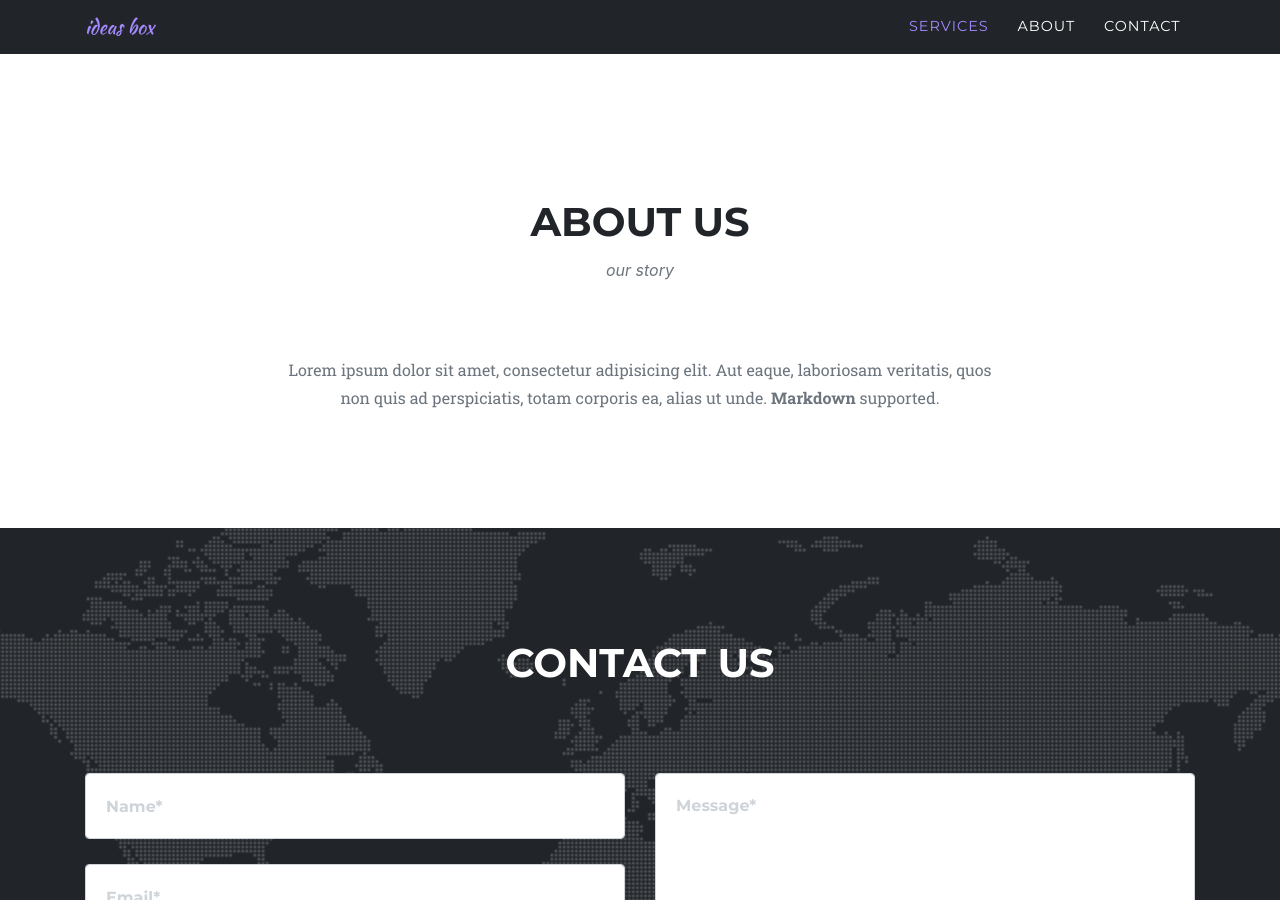
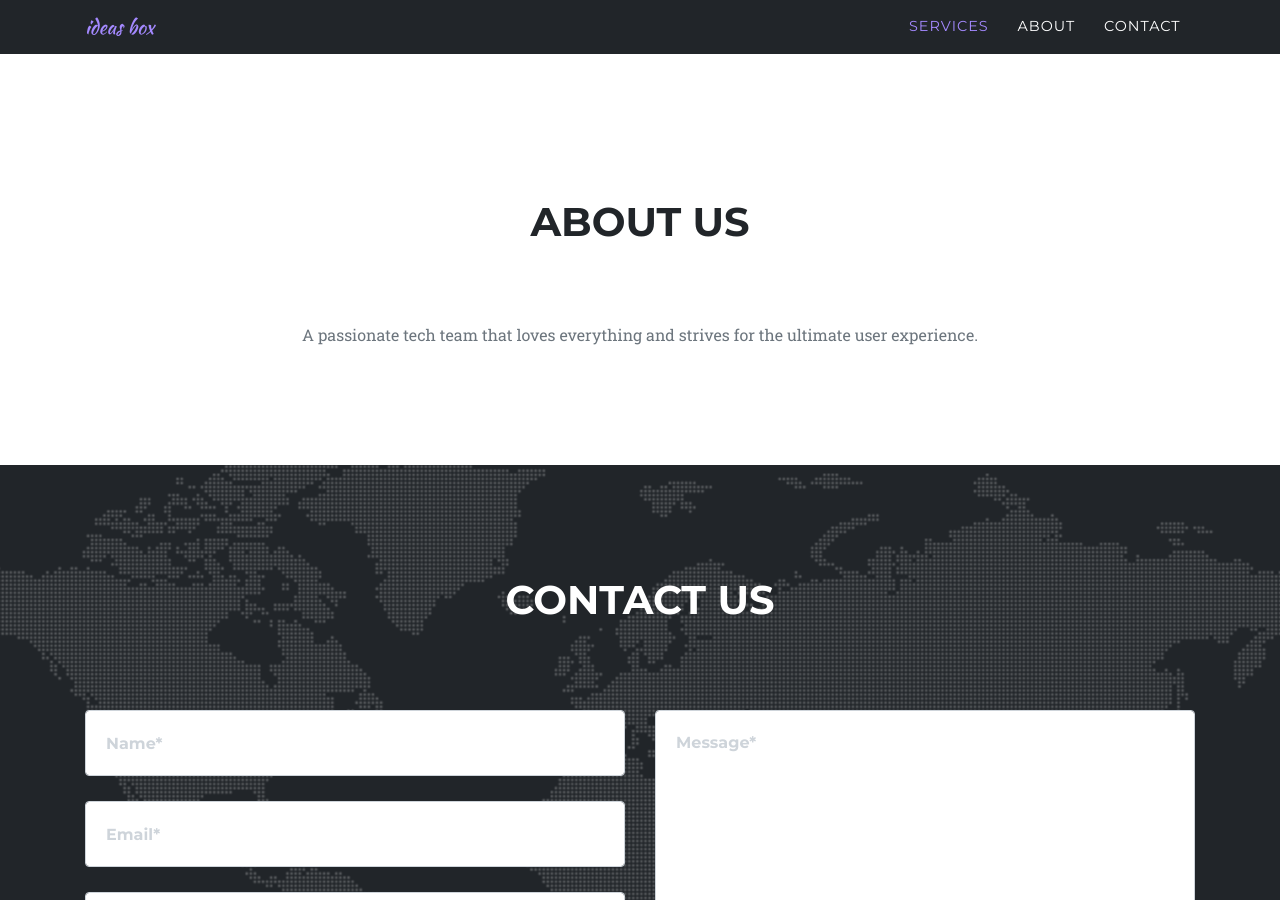
Before and after one commit to clarewater/ideasbox, a Jekyll site: the page built from index.md, in a window 1280 px wide and 900 px high, scrolled down 1405 px. Built offline with Jekyll 4.4.1, drawn with Linux system fonts in a browser that asks for light colours; some web fonts are replaced.

Commit message:
修改about us

```diff
--- a/_data/sitetext.yml
+++ b/_data/sitetext.yml
@@ -70,8 +70,8 @@ en: &DEFAULT_EN
 
   about:
     title: "About Us"
-    text: "our story"
-    body: "Lorem ipsum dolor sit amet, consectetur adipisicing elit. Aut eaque, laboriosam veritatis, quos non quis ad perspiciatis, totam corporis ea, alias ut unde. **Markdown** supported."
+    text: ""
+    body: "A passionate tech team that loves everything and strives for the ultimate user experience."
     section: about
 
   clients:
```
